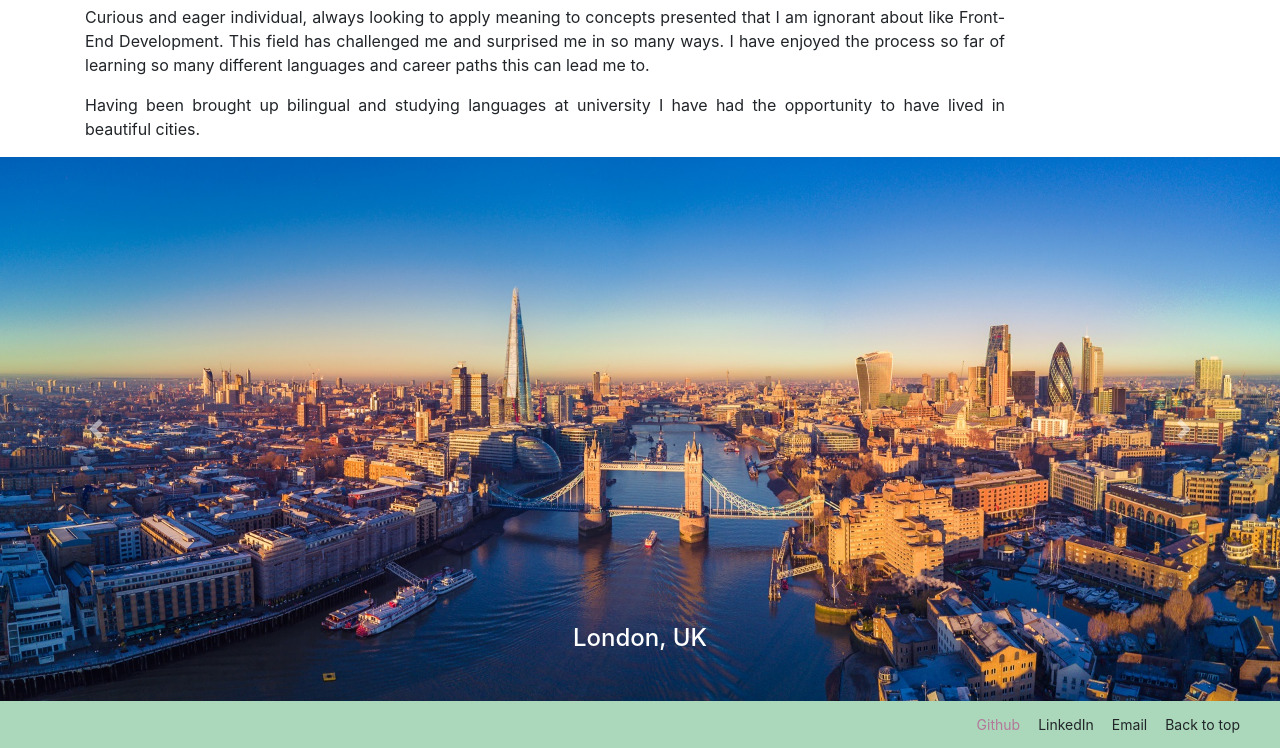
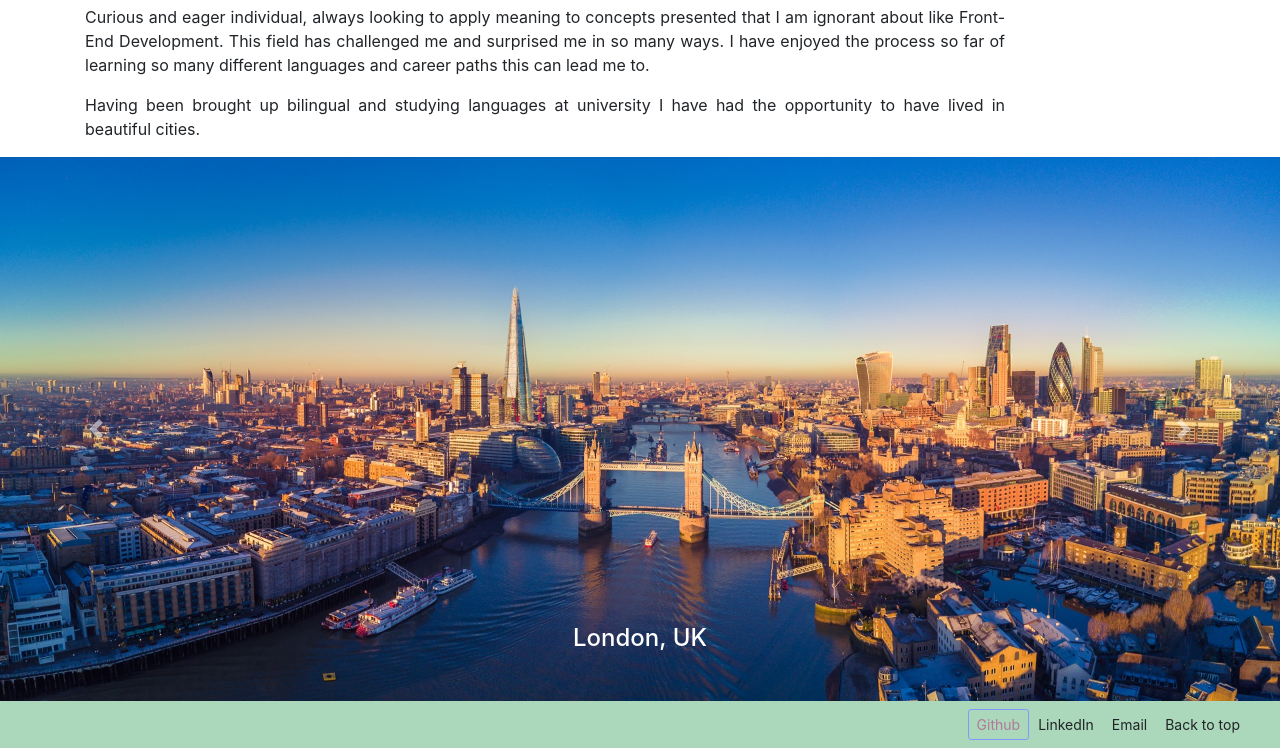
Before and after one commit to marianapcs/Bootstrap-Portfolio, a plain HTML site: page index.html in a window 1280 px wide. In both pictures the pointer is over the link "Github". Shown: the part 1289-2037 px from the top of the page. Drawn offline with nearby package versions, Linux system fonts and the light colour scheme.

Commit message:
added footer hover styling to match requirements, now it has a border upon hover on the footer links

```diff
--- a/css/style.css
+++ b/css/style.css
@@ -36,4 +36,5 @@
 
 #footer a:hover {
     color: rgb(179, 119, 154);
+    border-color: rgb(127, 153, 255);
 }
```
